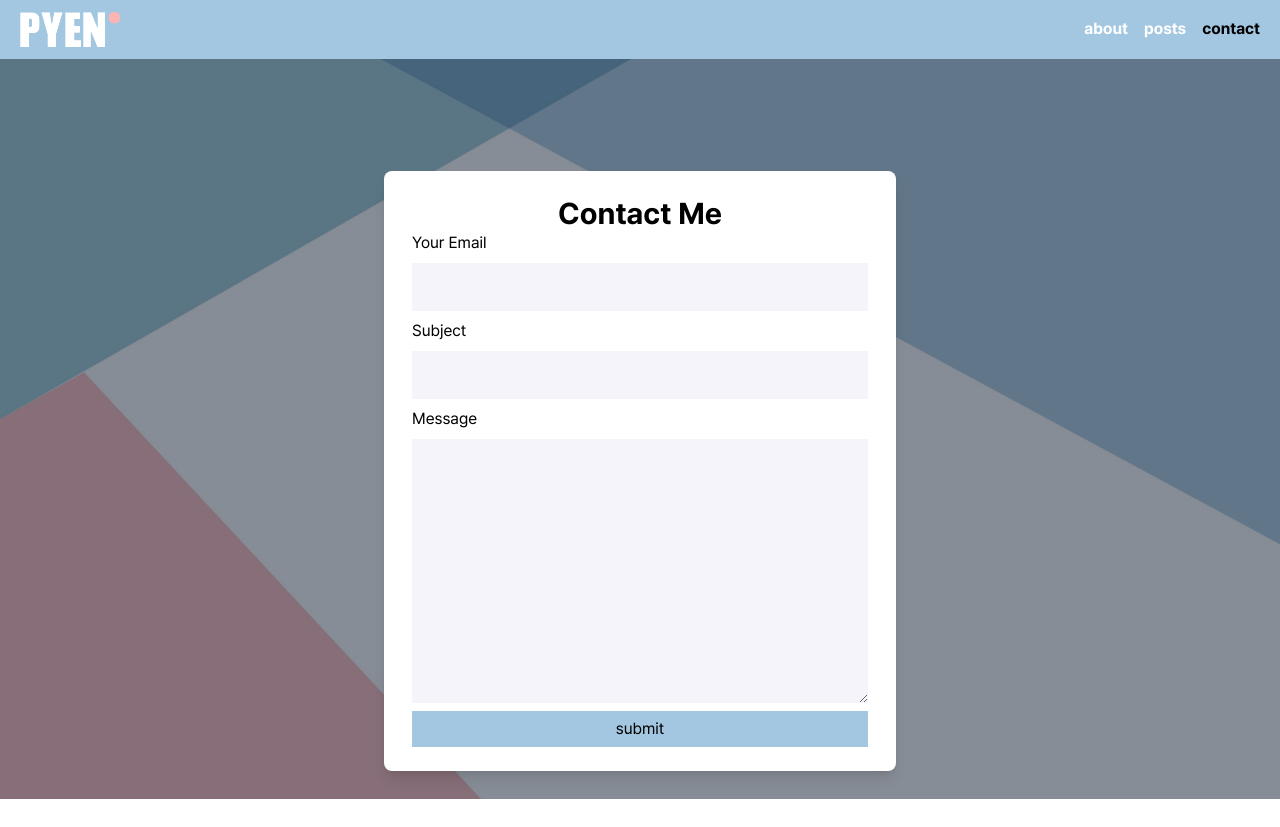
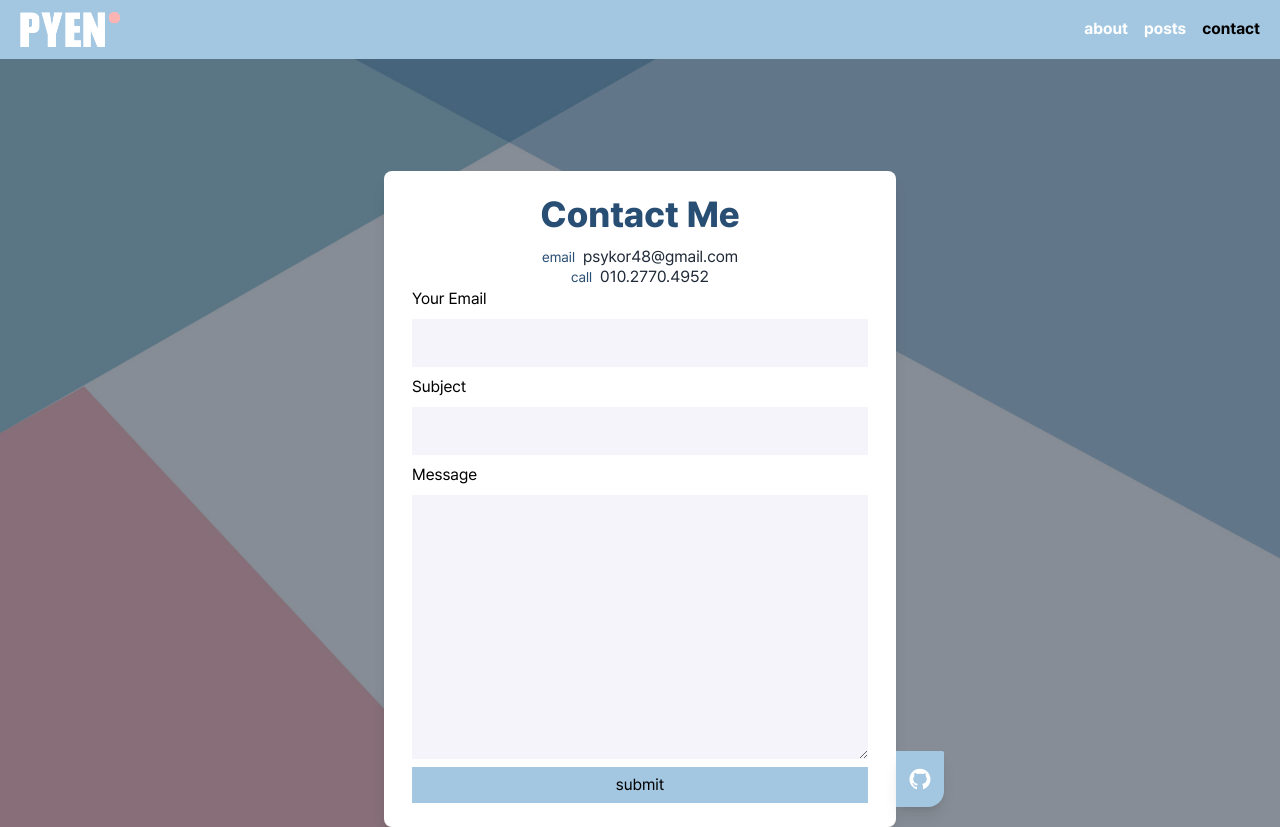
Before and after one commit to soonya27/myblog, a Next.js app: page /contact in a window 1280 px wide. Before the commit the page ends 800 px from the top, so only its background shows below. Built offline with nearby package versions, Linux system fonts and the light colour scheme.

Commit message:
contact me badge추가

```diff
--- a/src/app/contact/page.tsx
+++ b/src/app/contact/page.tsx
@@ -1,14 +1,21 @@
 import ContactForm from '@/components/ContactForm';
 import React from 'react';
+import { AiFillGithub } from 'react-icons/ai';
 
 export default function ContactPage() {
     return (
         <section className='bg-[url("../../public/images/sub_bg.jpg")] bg-cover bg-center min-h-[calc(100vh-60px)] '>
             <div className='w-full min-h-[calc(100vh-60px)] flex flex-col items-center pt-28 bg-gray-700/60'>
-                <div className='bg-white rounded-lg w-4/5 max-w-lg p-7 py-6 shadow-lg'>
-                    <h2 className='text-3xl font-bold text-center'>Contact Me</h2>
+                <div className='relative bg-white rounded-lg w-4/5 max-w-lg p-7 py-6 shadow-lg'>
+                    <h2 className='text-4xl font-extrabold text-center text-[#284e74]'>Contact Me</h2>
+                    <div className='text-center mt-3'>
+                        <p className='leading-none text-gray-800'><span className='text-sm text-[#284e74] mr-2'>email</span>psykor48@gmail.com</p>
+                        <p className='leading-none text-gray-800'><span className='text-sm text-[#284e74] mr-2'>call</span>010.2770.4952</p>
+                    </div>
                     <ContactForm />
-                    {/*  */}
+                    <a target="_blank" href="https://github.com/soonya27" className='absolute bottom-5 right-0 translate-x-full w-12 h-14 bg-[#a3c7e1] flex justify-center items-center rounded-r-sm rounded-br-2xl shadow-lg'>
+                        <AiFillGithub className='text-2xl text-white hover:text-[#284e74]' />
+                    </a>
                 </div>
             </div>
         </section>
```
